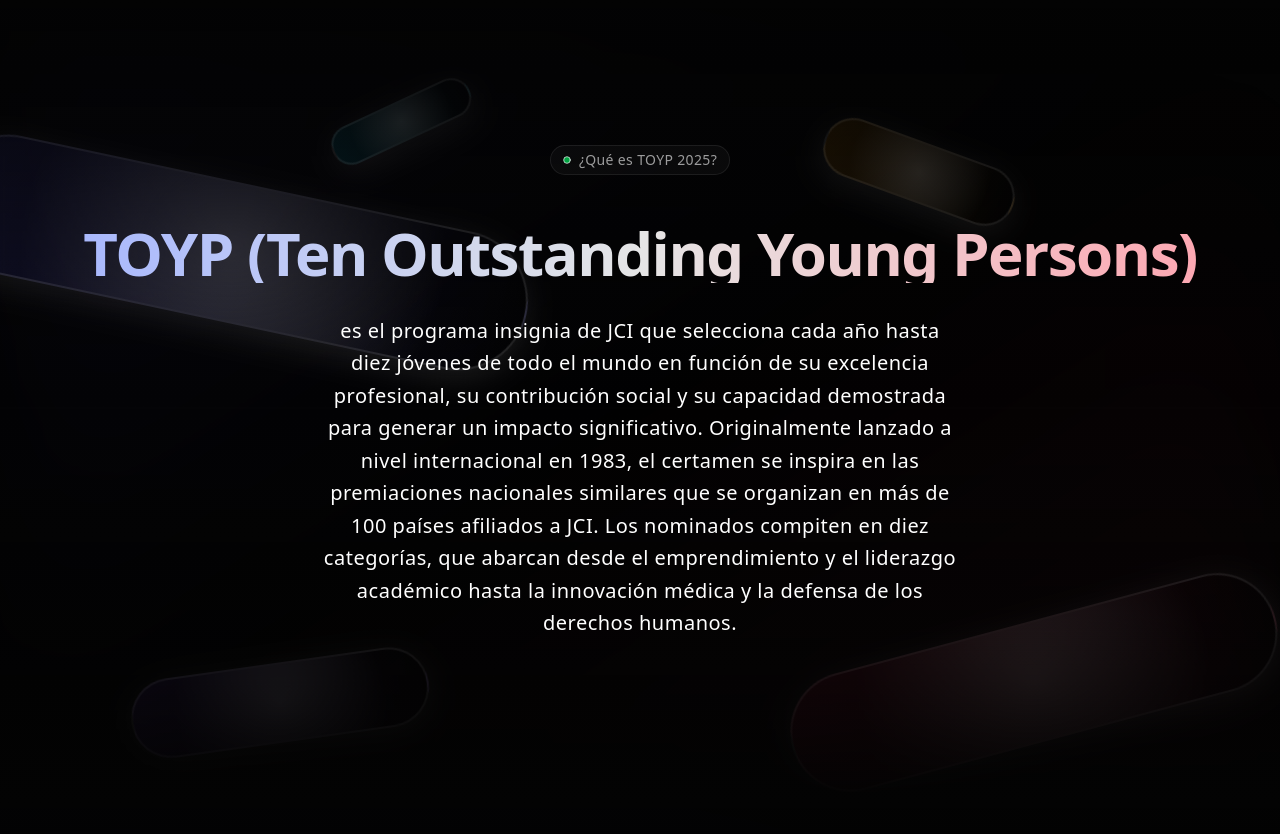
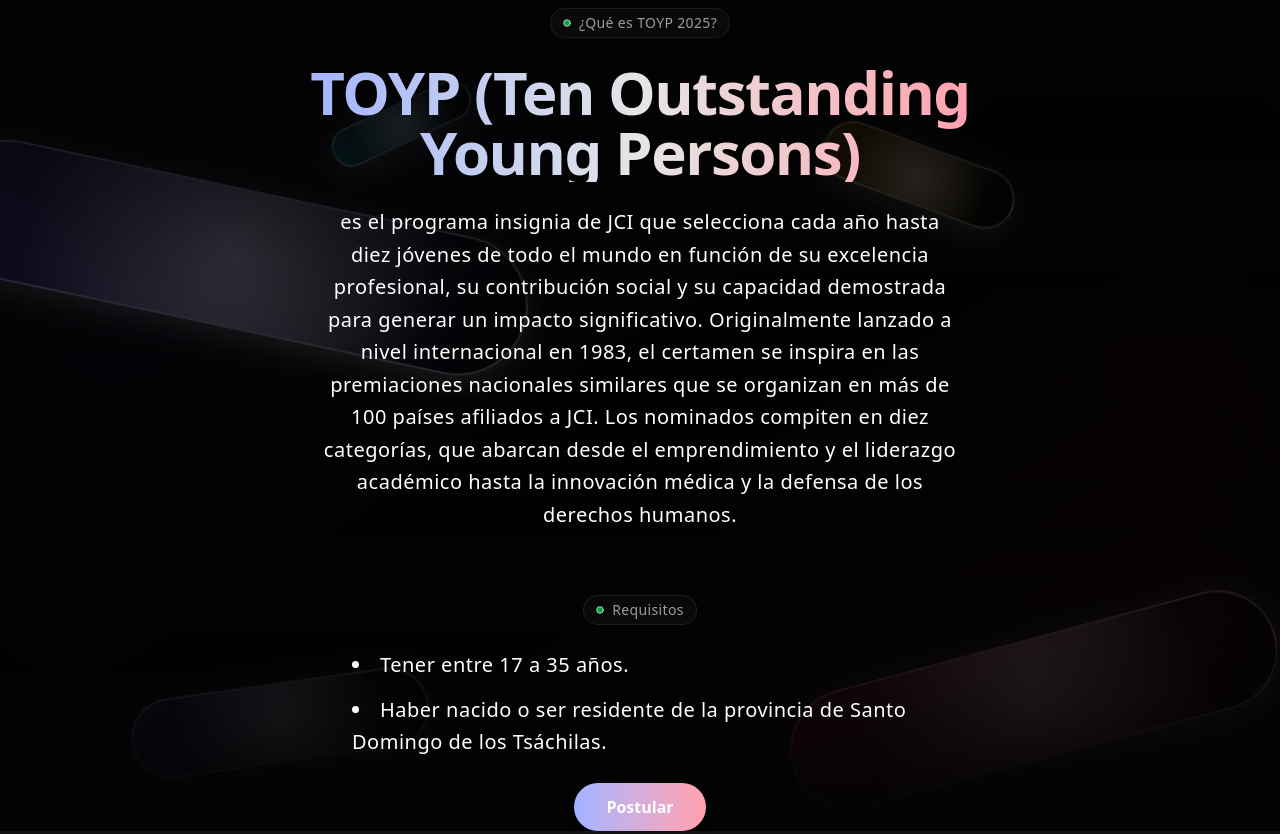
Before and after one commit to huasipango/my-toyp-landing, an Astro site: page /toyp-2025 in a window 1280 px wide. Shown: the part 880-1714 px from the top of the page. Built offline with nearby package versions, Linux system fonts and the light colour scheme; Astro itself is replaced by a stand-in of ours.

Commit message:
feat: introduce HeroTOYPInfoAndCTA component to merge TOYP info and call-to-action sections on landing page

```diff
--- a/src/components/ui/hero-toyp-info.tsx
+++ b/src/components/ui/hero-toyp-info.tsx
@@ -146,3 +146,126 @@ export function HeroTOYPInfo() {
     </div>
   );
 }
+
+export function HeroTOYPInfoAndCTA() {
+  const fadeUpVariants = {
+    hidden: { opacity: 0, y: 30 },
+    visible: (i: number) => ({
+      opacity: 1,
+      y: 0,
+      transition: {
+        duration: 1,
+        delay: 0.5 + i * 0.2,
+        ease: [0.25, 0.4, 0.25, 1],
+      },
+    }),
+  };
+
+  return (
+    <div className="relative min-h-screen w-full flex items-center justify-center overflow-hidden bg-[#030303]">
+      <div className="absolute inset-0 bg-gradient-to-br from-indigo-500/[0.05] via-transparent to-rose-500/[0.05] blur-3xl" />
+      <div className="absolute inset-0 overflow-hidden">
+        <ElegantShape
+          delay={0.3}
+          width={600}
+          height={140}
+          rotate={12}
+          gradient="from-indigo-500/[0.15]"
+          className="left-[-10%] md:left-[-5%] top-[15%] md:top-[20%]"
+        />
+        <ElegantShape
+          delay={0.5}
+          width={500}
+          height={120}
+          rotate={-15}
+          gradient="from-rose-500/[0.15]"
+          className="right-[-5%] md:right-[0%] top-[70%] md:top-[75%]"
+        />
+        <ElegantShape
+          delay={0.4}
+          width={300}
+          height={80}
+          rotate={-8}
+          gradient="from-violet-500/[0.15]"
+          className="left-[5%] md:left-[10%] bottom-[5%] md:bottom-[10%]"
+        />
+        <ElegantShape
+          delay={0.6}
+          width={200}
+          height={60}
+          rotate={20}
+          gradient="from-amber-500/[0.15]"
+          className="right-[15%] md:right-[20%] top-[10%] md:top-[15%]"
+        />
+        <ElegantShape
+          delay={0.7}
+          width={150}
+          height={40}
+          rotate={-25}
+          gradient="from-cyan-500/[0.15]"
+          className="left-[20%] md:left-[25%] top-[5%] md:top-[10%]"
+        />
+      </div>
+      <div className="relative z-10 container mx-auto px-4 md:px-6 text-center flex flex-col items-center justify-center gap-10 md:gap-16">
+        {/* Título y descripción TOYP */}
+        <div className="space-y-6 max-w-2xl mx-auto">
+          <motion.div
+            custom={0}
+            variants={fadeUpVariants}
+            initial="hidden"
+            animate="visible"
+            className="inline-flex items-center gap-2 px-3 py-1 rounded-full bg-white/[0.03] border border-white/[0.08] mb-4 md:mb-6"
+          >
+            <Circle className="h-2 w-2 fill-green-500/80" />
+            <span className="text-sm text-white/60 tracking-wide">¿Qué es TOYP 2025?</span>
+          </motion.div>
+          <motion.div custom={1} variants={fadeUpVariants} initial="hidden" animate="visible">
+            <h2 className="text-3xl sm:text-5xl md:text-6xl font-bold mb-4 md:mb-6 tracking-tight bg-clip-text text-transparent bg-gradient-to-r from-indigo-300 via-white/90 to-rose-300">
+              TOYP (Ten Outstanding Young Persons)
+            </h2>
+          </motion.div>
+          <motion.div
+            custom={2}
+            variants={fadeUpVariants}
+            initial="hidden"
+            animate="visible"
+          >
+            <p className="text-base sm:text-lg md:text-xl text-white/100 leading-relaxed font-medium tracking-wide max-w-2xl mx-auto px-4">
+              es el programa insignia de JCI que selecciona cada año hasta diez jóvenes de todo el mundo en función de su excelencia profesional, su contribución social y su capacidad demostrada para generar un impacto significativo. Originalmente lanzado a nivel internacional en 1983, el certamen se inspira en las premiaciones nacionales similares que se organizan en más de 100 países afiliados a JCI. Los nominados compiten en diez categorías, que abarcan desde el emprendimiento y el liderazgo académico hasta la innovación médica y la defensa de los derechos humanos.
+            </p>
+          </motion.div>
+        </div>
+        {/* Requisitos y CTA */}
+        <div className="space-y-6 max-w-xl mx-auto">
+          <motion.div
+            custom={3}
+            variants={fadeUpVariants}
+            initial="hidden"
+            animate="visible"
+            className="inline-flex items-center gap-2 px-3 py-1 rounded-full bg-white/[0.03] border border-white/[0.08] mb-4 md:mb-6"
+          >
+            <Circle className="h-2 w-2 fill-green-500/80" />
+            <span className="text-sm text-white/60 tracking-wide">Requisitos</span>
+          </motion.div>
+          <motion.div
+            custom={4}
+            variants={fadeUpVariants}
+            initial="hidden"
+            animate="visible"
+          >
+            <ul className="text-base sm:text-lg md:text-xl text-white/100 mb-4 leading-relaxed font-medium tracking-wide max-w-xl mx-auto space-y-3 text-left list-disc list-inside">
+              <li>Tener entre 17 a 35 años.</li>
+              <li>Haber nacido o ser residente de la provincia de Santo Domingo de los Tsáchilas.</li>
+            </ul>
+          </motion.div>
+          <motion.div custom={5} variants={fadeUpVariants} initial="hidden" animate="visible">
+            <a href="https://forms.gle/Hj7UCRd28q9MuACb9" className="inline-block bg-gradient-to-r from-indigo-300 to-rose-300 text-white py-3 px-8 rounded-full font-bold shadow-lg hover:opacity-90 transition-opacity duration-300">
+              Postular
+            </a>
+          </motion.div>
+        </div>
+      </div>
+      <div className="absolute inset-0 bg-gradient-to-t from-[#030303] via-transparent to-[#030303]/80 pointer-events-none" />
+    </div>
+  );
+}
--- a/src/components/ui/shape-landing-hero.tsx
+++ b/src/components/ui/shape-landing-hero.tsx
@@ -71,6 +71,7 @@ function ElegantShape({
         </motion.div>
     );
 }
+
 
 function HeroGeometric({
     badge = "Design Collective",
@@ -191,4 +192,5 @@ function HeroGeometric({
     );
 }
 
+
 export { HeroGeometric }
--- a/src/pages/toyp-2025.astro
+++ b/src/pages/toyp-2025.astro
@@ -2,8 +2,7 @@
 // src/pages/index.astro
 import React from "react";
 import { HeroGeometric } from "@/components/ui/shape-landing-hero";
-import { HeroTOYPInfo } from "@/components/ui/hero-toyp-info";
-import { HeroCTA } from "@/components/ui/hero-cta";
+import { HeroTOYPInfoAndCTA } from "@/components/ui/hero-toyp-info";
 import { FeaturesSectionWithHoverEffects } from "@/components/ui/feature-section-with-hover-effects";
 import { AgendaTimeline } from "@/components/ui/agenda-timeline";
 import "../styles/global.css";
@@ -79,8 +78,8 @@ const agendaItems = [
 	},
 	{
 		date: "2025-08-29",
-		title: "Ceremonia de premiación",
-		subtitle: "Viernes 29 de agosto de 2025 en Hotel Toachi",
+		title: "Ceremonia de premiación presencial",
+		subtitle: "Viernes 29 de agosto de 2025",
 	},
 ];
 ---
@@ -89,7 +88,7 @@ const agendaItems = [
 	<head>
 		<meta charset="UTF-8" />
 		<meta name="viewport" content="width=device-width, initial-scale=1.0" />
-		<title>TOYP 2025 | JCI Santo Domingo Tsáchilas</title>
+		<title>TOYP 2025 | JCI Santo Domingo</title>
 		<meta
 			name="description"
 			content="Descubre y postula a los 10 jóvenes más sobresalientes de Santo Domingo de los Tsáchilas. Inscripciones abiertas hasta el 31 de julio."
@@ -163,7 +162,7 @@ const agendaItems = [
 				<nav>
 					<ul class="flex space-x-6 text-gray-300">
 						<li>
-							<a href="#sobre" class="hover:text-white">Sobre</a>
+							<a href="#sobre" class="hover:text-white">Acerca</a>
 						</li>
 						<li>
 							<a href="#categorias" class="hover:text-white"
@@ -195,14 +194,9 @@ const agendaItems = [
 			/>
 		</section>
 
-		<!-- ¿Qué es TOYP? -->
-		<section>
-			<HeroTOYPInfo client:load />
-		</section>
-
-		<!-- Call to Action -->
-		<section id="postula">
-			<HeroCTA client:load />
+		<!-- ¿Qué es TOYP? y Call to Action (fusionados) -->
+		<section id="sobre">
+			<HeroTOYPInfoAndCTA client:load />
 		</section>
 
 		<!-- Categorías (FeaturesSectionWithHoverEffects) -->
```
